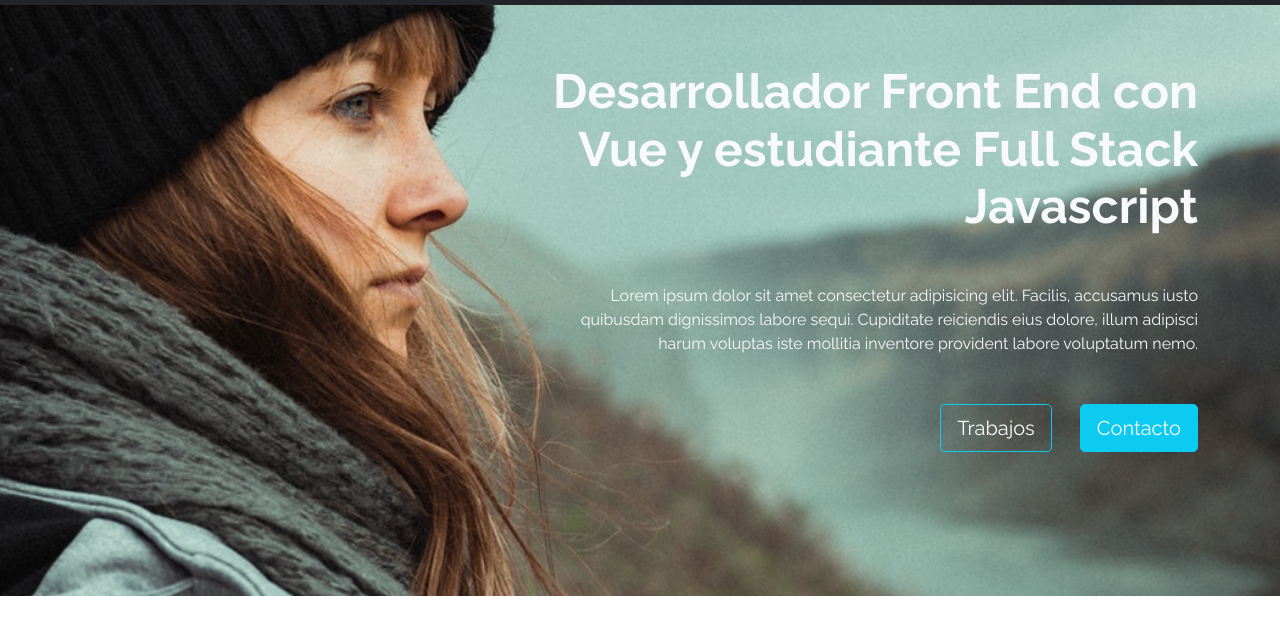
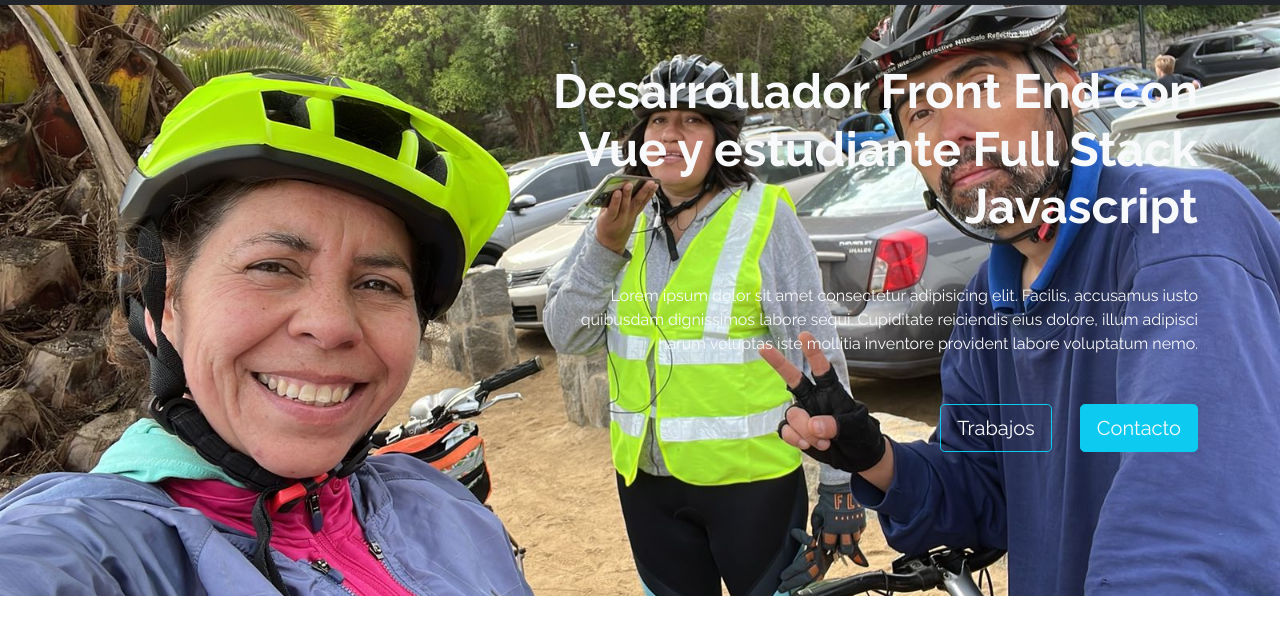
Before and after one commit to jorge2101719/CVjag, a plain HTML site: page index.html in a window 1280 px wide. Shown: the part 81-722 px from the top of the page. Drawn offline with nearby package versions, Linux system fonts and the light colour scheme.

Commit message:
cambio en la imagen de fondo del header

```diff
--- a/assets/css/estilos.css
+++ b/assets/css/estilos.css
@@ -5,7 +5,7 @@ body {
 /* Hero Section */
 
 #Hero-Section {
-  background-image: url("../img/bg-hero.jpg");
+  background-image: url("../img/fondo.jpg");
   background-repeat: no-repeat;
   background-size: cover;
   background-position: left;
@@ -32,7 +32,7 @@ body {
     font-weight: 400;
   }
 
-  .navbar-brand{
+  .navbar-brand {
     width: 100px;
   }
 
```
